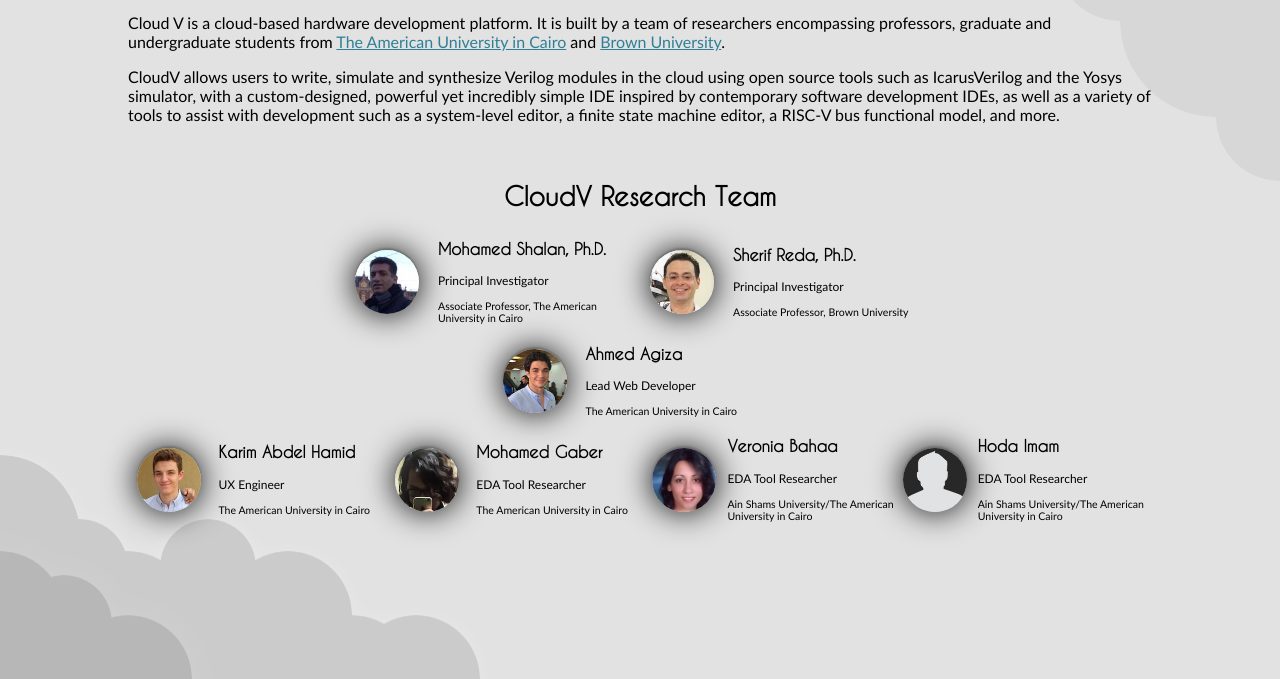
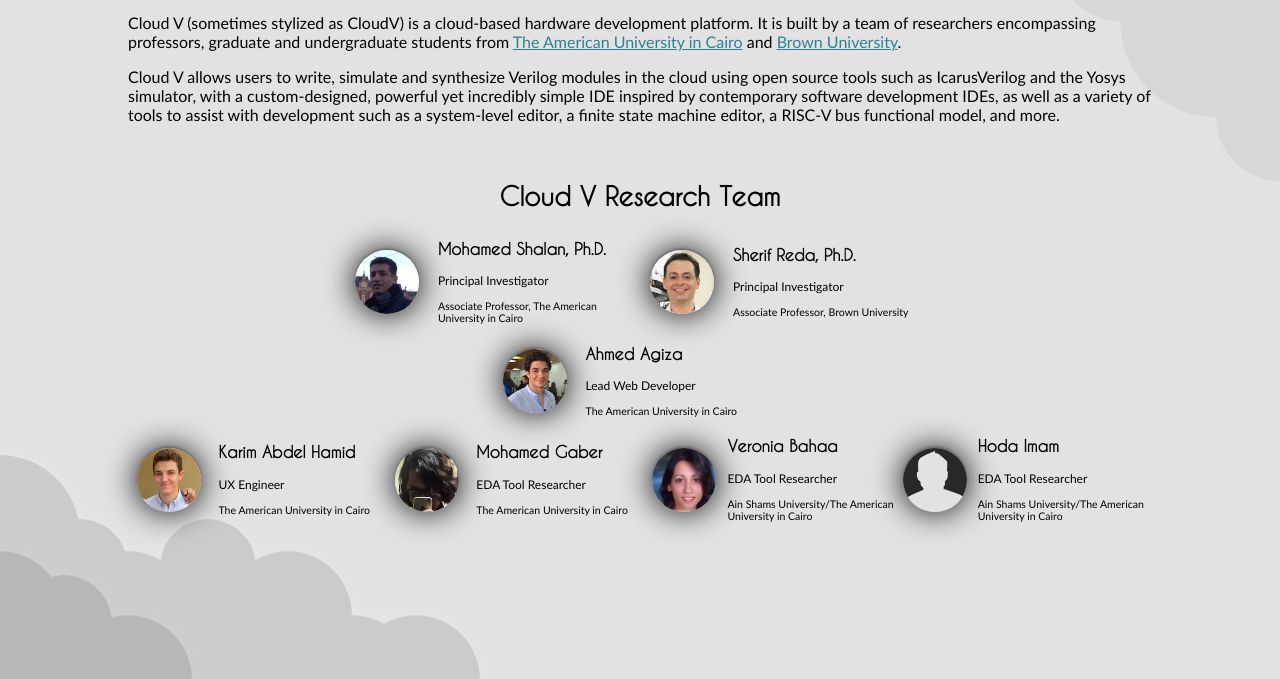
Before and after one commit to AUCOHL/Redesign-Concept, a plain HTML site: page about.html in a window 1280 px wide. Shown: the part 171-850 px from the top of the page. Drawn offline with Linux system fonts and the light colour scheme.

Commit message:
Consistency, Fixed Links

```diff
--- a/about.html
+++ b/about.html
@@ -26,14 +26,14 @@
             <section>
                 <h1>About Cloud V</h1>
                 <p>
-                    Cloud V is a cloud-based hardware development platform. It is built by a team of researchers encompassing professors, graduate and undergraduate students from <a href="#universities">The American University in Cairo</a> and <a href="#universities">Brown University</a>.
+                    Cloud V (sometimes stylized as CloudV) is a cloud-based hardware development platform. It is built by a team of researchers encompassing professors, graduate and undergraduate students from <a href="https://aucegypt.edu">The American University in Cairo</a> and <a href="https://brown.edu">Brown University</a>.
                 </p>
                 <p>
-                    CloudV allows users to write, simulate and synthesize Verilog modules in the cloud using open source tools such as IcarusVerilog and the Yosys simulator, with a custom-designed, powerful yet incredibly simple IDE inspired by contemporary software development IDEs, as well as a variety of tools to assist with development such as a system-level editor, a finite state machine editor, a RISC-V bus functional model, and more.
+                    Cloud V allows users to write, simulate and synthesize Verilog modules in the cloud using open source tools such as IcarusVerilog and the Yosys simulator, with a custom-designed, powerful yet incredibly simple IDE inspired by contemporary software development IDEs, as well as a variety of tools to assist with development such as a system-level editor, a finite state machine editor, a RISC-V bus functional model, and more.
                 </p>
                 <br />
                 <br />
-                <h3 style="text-align: center">CloudV Research Team</h4>
+                <h3 style="text-align: center">Cloud V Research Team</h4>
                 <p>
                     <table class='devTable'>
                         <tr>
```
